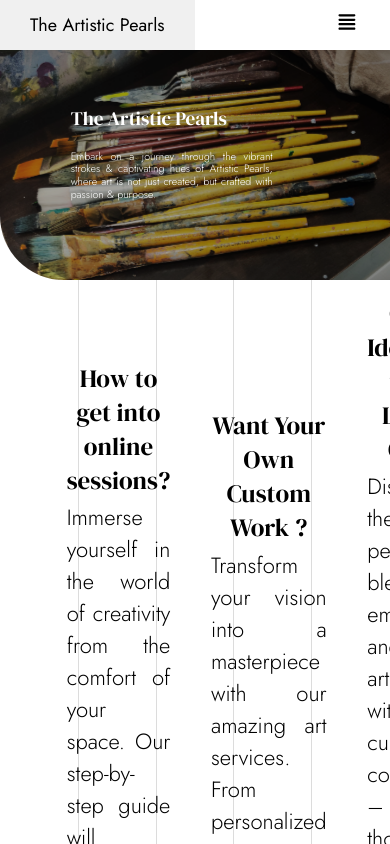
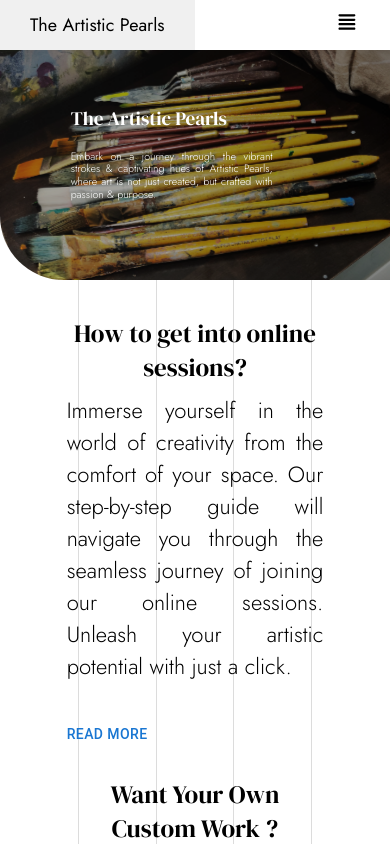
Before and after one commit to thesoumyaagrawal/TheArtisticPearls, a React (Create React App) app in the folder frontend/: page /home in a window 390 px wide. Built offline with nearby package versions, Linux system fonts and the light colour scheme.

Commit message:
Responsiveness Added to home page

```diff
--- a/frontend/package.json
+++ b/frontend/package.json
@@ -11,6 +11,7 @@
     "@testing-library/react": "^13.4.0",
     "@testing-library/user-event": "^13.5.0",
     "bootstrap": "^5.3.2",
+    "framer-motion": "^10.18.0",
     "mdb-react-ui-kit": "^7.0.0",
     "react": "^18.2.0",
     "react-bootstrap": "^2.9.1",
--- a/frontend/src/components/HomePage/CardComponents.jsx
+++ b/frontend/src/components/HomePage/CardComponents.jsx
@@ -7,6 +7,8 @@ import DialogActions from "@mui/material/DialogActions";
 import DialogContent from "@mui/material/DialogContent";
 import DialogContentText from "@mui/material/DialogContentText";
 import DialogTitle from "@mui/material/DialogTitle";
+import {motion} from 'framer-motion';
+import { fadeIn } from "../../variants";
 import "./CardComponent.css";
 
 export default function BasicCard({ headingText, contentText }) {
@@ -23,17 +25,34 @@ export default function BasicCard({ headingText, contentText }) {
   return (
     <div className="card">
       <CardContent>
-        <div className="card-heading-text">
-          {headingText}
-        </div>
-        <div className="card-message-text">
+
+      <motion.div
+      variants={fadeIn("up",0.2)}
+      initial="hidden"
+      whileInView={"show"}
+      viewport={{once: false, amount: 0.9}}
+      className="card-heading-text">{headingText}
+      </motion.div>
+
+        <motion.div
+        variants={fadeIn("up",0.2)}
+        initial="hidden"
+        whileInView={"show"}
+        viewport={{once: false, amount: 0.7}}
+        className="card-message-text">
           {contentText}
-        </div>
+        </motion.div>
       </CardContent>
+      <motion.div
+      variants={fadeIn("up",0.2)}
+      initial="hidden"
+      whileInView={"show"}
+      viewport={{once: false, amount: 0.7}}  >
       <CardActions>
         <Button className="card-message-text" onClick={handleClickOpen}>
           Read More
         </Button>
+
         <Dialog
           open={open}
           onClose={handleClose}
@@ -56,6 +75,7 @@ export default function BasicCard({ headingText, contentText }) {
           </DialogActions>
         </Dialog>
       </CardActions>
+      </motion.div>
     </div>
   );
 }
--- a/frontend/src/pages/Home/Home.jsx
+++ b/frontend/src/pages/Home/Home.jsx
@@ -4,6 +4,8 @@ import Bgimage from "../../components/HomePage/backgroundimage";
 import CardComponent from "../../components/HomePage/CardComponents";
 import SideCardImage from "../../components/HomePage/SideCardImage";
 import { Scrollbars } from "react-custom-scrollbars";
+// import {motion} from 'framer-motion';
+// import { fadeIn } from "../../variants";
 import Testimonial from "../../components/HomePage/testimonial";
 import "./style.css";
 import Typewriter from "../../components/HomePage/Typewriter";
@@ -18,7 +20,8 @@ const Home = () => {
       <Scrollbars style={{ height: "100vh" }}>
         <Navbar />
         <Bgimage />
-        <div className="cards-class">
+        <div
+        className="cards-class">
           <CardComponent
             headingText="How to get into online sessions?"
             contentText="Immerse yourself in the world of creativity from the comfort of your
--- a/frontend/src/pages/Home/style.css
+++ b/frontend/src/pages/Home/style.css
@@ -1,8 +1,8 @@
 .cards-class{
 display: flex;
-align-items: center;
+align-items: strech;
 justify-content: space-evenly;
-padding: 0% 13%;
+padding: 5% 13% 5% 13%;
 gap: 3%;
 }
 .vl-1{
@@ -37,3 +37,10 @@ gap: 3%;
     opacity: 0.17;
     z-index: -1; /* Set a lower value */
   }
+
+  @media only screen and (min-width: 320px) and (max-width: 990px) {
+    .cards-class{
+      display: inline-block;
+      align-items: center;
+      }
+}
--- /dev/null
+++ b/frontend/src/variants.js
@@ -0,0 +1,20 @@
+export const fadeIn = (direction, delay) =>{
+    return{
+        hidden: {
+            y: direction ==="up" ? 40 : direction === 'down' ? -40 : 0,
+            x: direction ==="left" ? 40 : direction === 'right' ? -40 : 0,
+        },
+        show: {
+            y: 0,
+            x: 0,
+            opacity : 1,
+            transition: {
+                type: 'tween',
+                duration: 1.2,
+                delay: delay,
+                ease: [0.25,0.25, 0.25, 0.5]
+
+            }
+        }
+    }
+}
```
Also changed, not shown: frontend/src/components/HomePage/CardComponent.css (line endings or trailing spaces), 1 other file (tests, documents, lock files or other folders).
